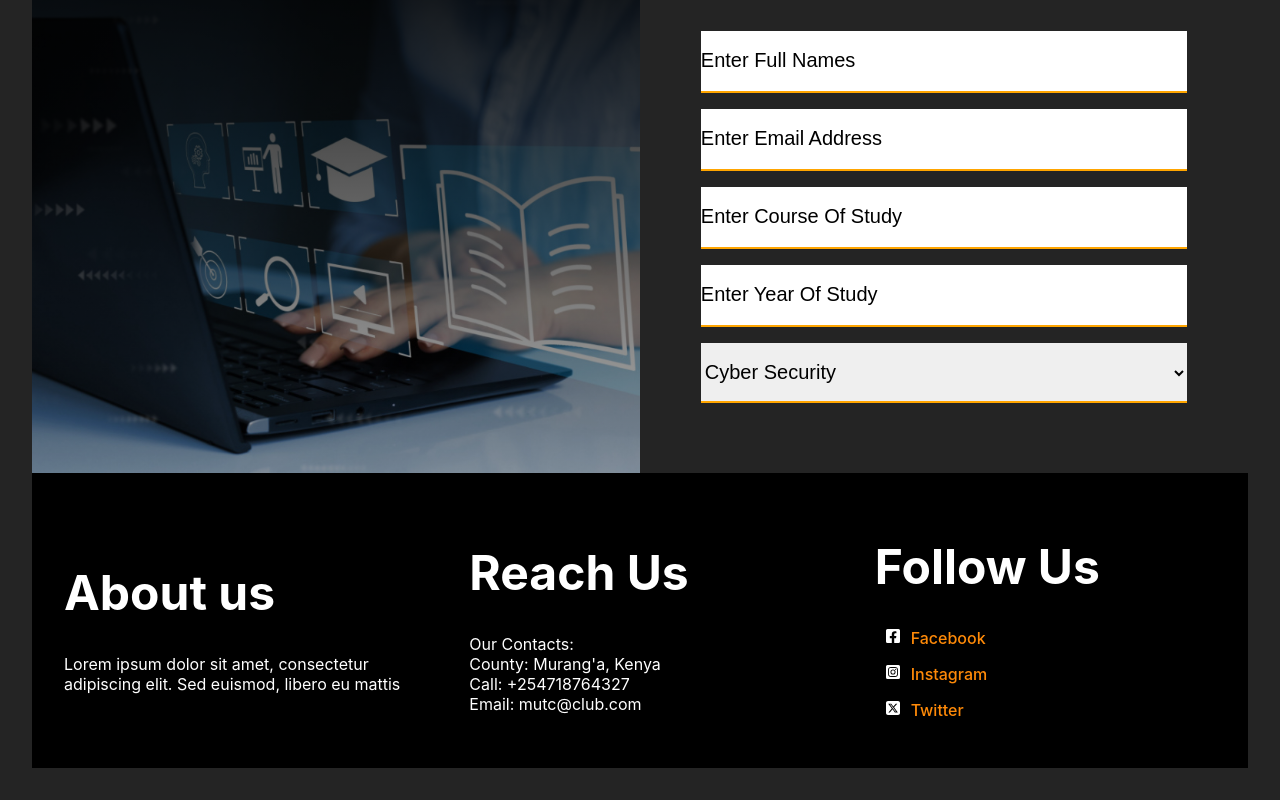
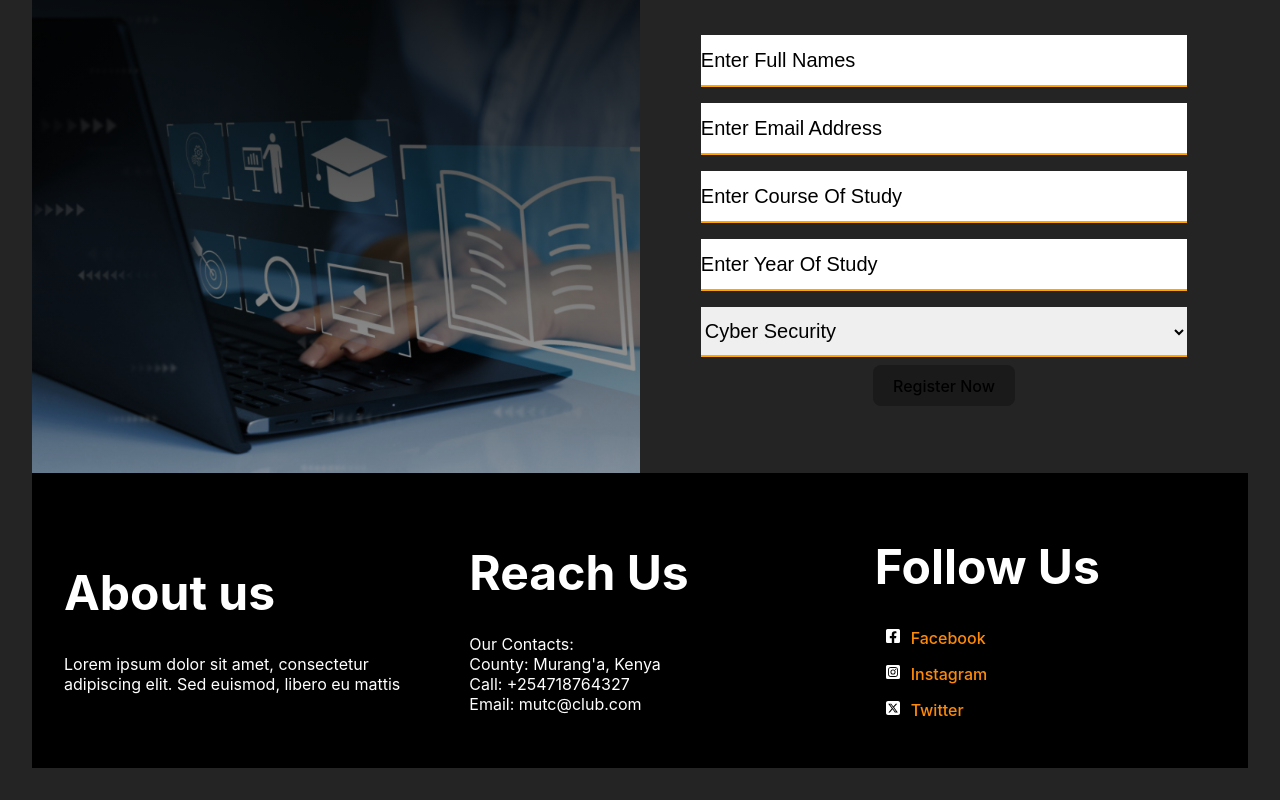
Before and after one commit to Denzel60/Murang-a-University-Tech-Club, a React (Vite) app: page /Tracks in a window 1280 px wide. Shown: the part 1593-2393 px from the top of the page. Built offline with nearby package versions, Linux system fonts and the light colour scheme.

Commit message:
Altered buttons and added a button in the track page

```diff
--- a/src/Pages/Tracks/Tracks.css
+++ b/src/Pages/Tracks/Tracks.css
@@ -32,7 +32,7 @@
 input{
     width: 80%;
     margin: 0.5rem;
-    height: 3em;
+    height: 2.5em;
     font-size: 20px;
     padding: 0;
     border: none;
@@ -51,7 +51,7 @@ input::placeholder {
 .select{
     width: 80%;
     margin: 0.5rem;
-    height: 3em;
+    height: 2.5em;
     font-size: 20px;
     padding: 0;
     border: none;
--- a/src/Pages/Tracks/Tracks.jsx
+++ b/src/Pages/Tracks/Tracks.jsx
@@ -59,6 +59,7 @@ const Tracks = () => {
                         <option value="Cloud Engineering">Cloud Engineering</option>
                         <option value="Power Platform">Power Platform</option>
                     </select>
+                    <button type="button">Register Now</button>
                 </div>
             </div>
         </div>
--- a/src/index.css
+++ b/src/index.css
@@ -53,6 +53,8 @@ button {
 }
 button:hover {
   border-color: #FF6500;
+  transform: scale(105%);
+  transition: ease-in-out 0.3s;
 }
 button:focus,
 button:focus-visible {
```
